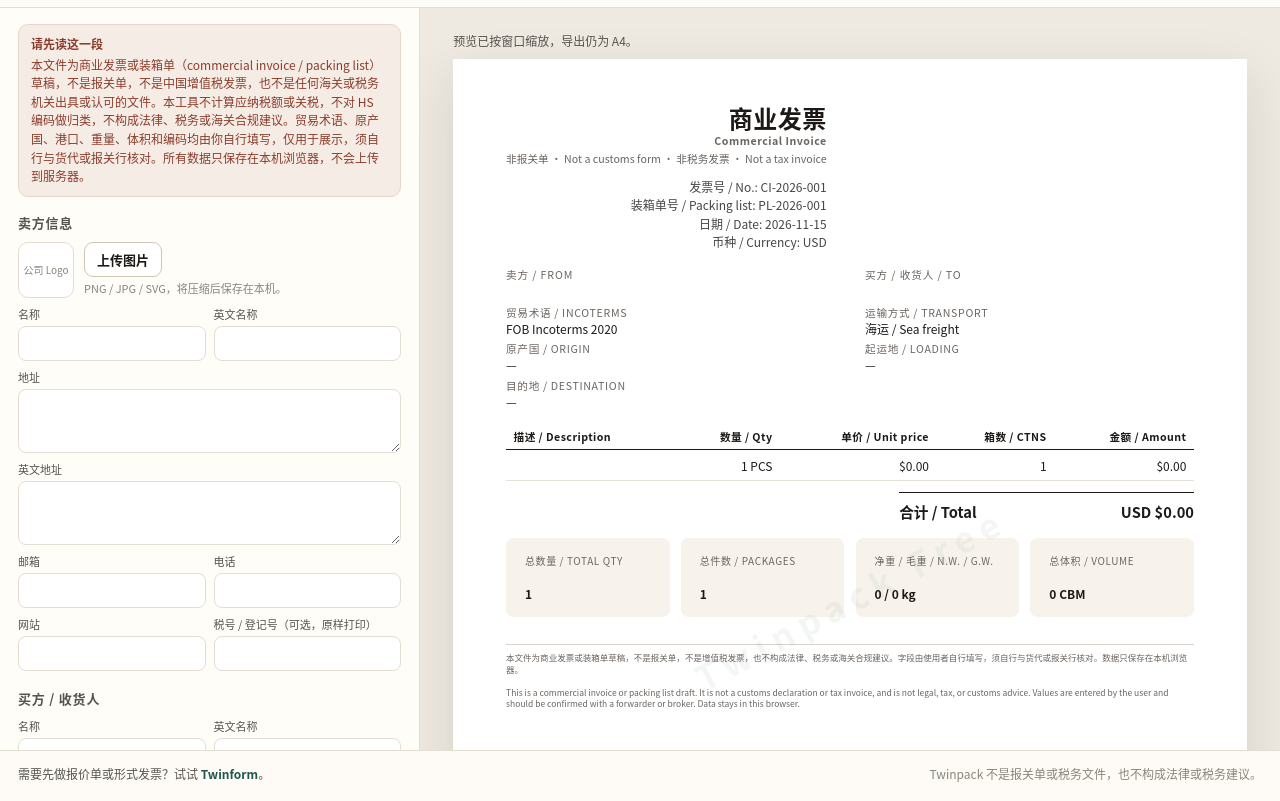
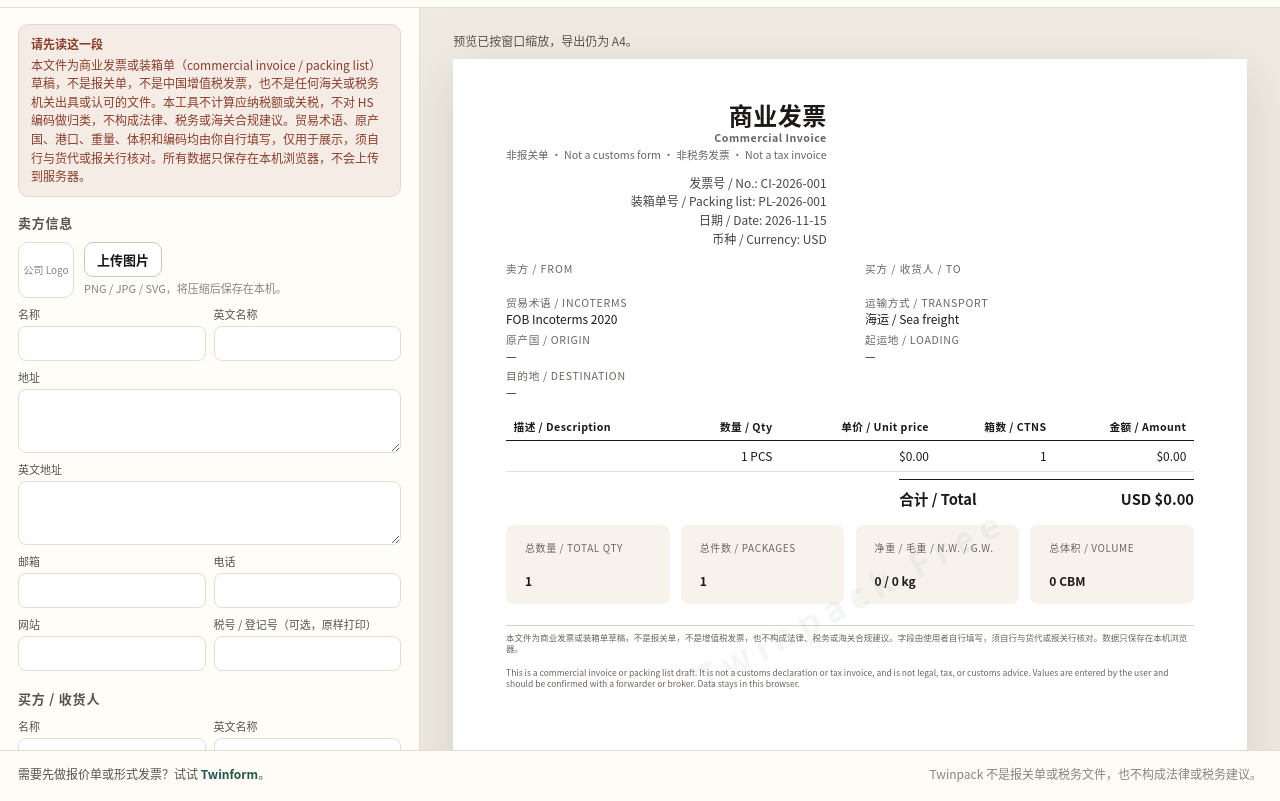
Before and after one commit to xiaoyangge1993/twinpack, a plain HTML site: page index.html in a window 1280 px wide. Shown: the part 97-898 px from the top of the page. Drawn offline with Linux system fonts and the light colour scheme; a web font is replaced by a local one.

Commit message:
Give the sample invoice a little more room on one A4 page.
Tighten sheet padding and section gaps so the bilingual commercial invoice and its disclaimer stay on a single page.

```diff
--- a/css/styles.css
+++ b/css/styles.css
@@ -196,7 +196,7 @@ label.lbl input:focus, label.lbl select:focus, label.lbl textarea:focus {
   min-height: 297mm;
   background: #fff;
   color: #1c1917;
-  padding: 12mm 14mm 12mm;
+  padding: 11mm 14mm 10mm;
   position: relative;
   box-shadow: var(--shadow);
   overflow: visible;
@@ -224,7 +224,7 @@ label.lbl input:focus, label.lbl select:focus, label.lbl textarea:focus {
 .sheet-title .sub { margin-top: 3px; font-size: 8pt; color: #6b6560; }
 .sheet-meta { margin-top: 3mm; text-align: right; font-size: 9pt; color: #444; line-height: 1.55; }
 
-.parties { display: grid; grid-template-columns: 1fr 1fr; gap: 8mm; margin: 4mm 0 4mm; }
+.parties { display: grid; grid-template-columns: 1fr 1fr; gap: 8mm; margin: 3.5mm 0 3mm; }
 .party .k { font-size: 8pt; letter-spacing: 0.08em; text-transform: uppercase; color: #6b6560; margin-bottom: 2mm; }
 .party .name { font-weight: 700; font-size: 11pt; }
 .party .en { color: #5c5854; font-size: 9pt; font-weight: 400; }
@@ -239,16 +239,16 @@ label.lbl input:focus, label.lbl select:focus, label.lbl textarea:focus {
 .sheet td.num, .sheet th.num { text-align: right; white-space: nowrap; }
 .item-en { display: block; color: #6b6560; font-size: 8pt; margin-top: 0.6mm; }
 
-.totals { margin-top: 3mm; margin-left: auto; width: 78mm; font-size: 9pt; }
+.totals { margin-top: 2mm; margin-left: auto; width: 78mm; font-size: 9pt; }
 .totals .row { display: flex; justify-content: space-between; gap: 6mm; padding: 1.2mm 0; }
 .totals .row.grand { border-top: 0.4mm solid #1c1917; font-weight: 700; font-size: 11pt; margin-top: 1mm; padding-top: 2mm; }
 
-.pay { margin-top: 3.5mm; display: grid; grid-template-columns: 1.2fr 1fr; gap: 8mm; }
+.pay { margin-top: 3mm; display: grid; grid-template-columns: 1.2fr 1fr; gap: 8mm; }
 .pay h3, .notes h3 { margin: 0 0 2mm; font-size: 8pt; letter-spacing: 0.08em; text-transform: uppercase; color: #6b6560; font-weight: 700; }
 .pay p, .notes p { margin: 0; font-size: 9pt; line-height: 1.5; white-space: pre-wrap; }
 
 .sheet-disc {
-  margin-top: 3.5mm; padding-top: 2mm; border-top: 0.15mm solid #d7d1c7;
+  margin-top: 2.5mm; padding-top: 1.6mm; border-top: 0.15mm solid #d7d1c7;
   font-size: 6.4pt; color: #6b6560; line-height: 1.35;
 }
 
```
